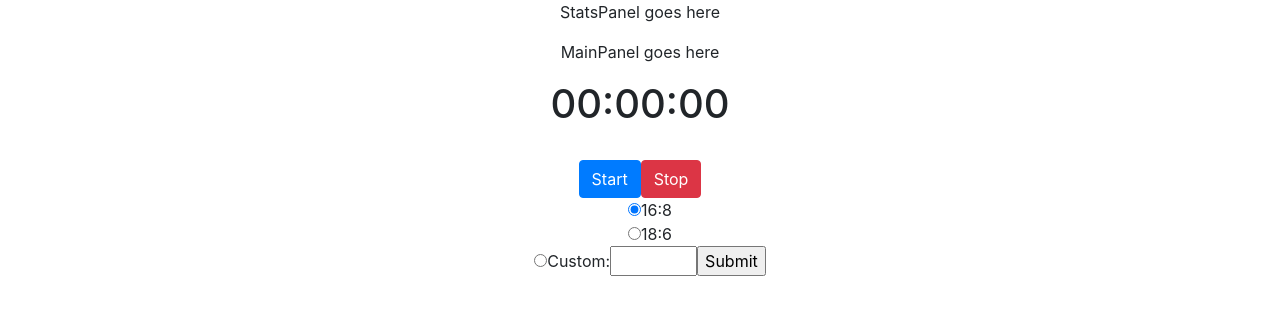
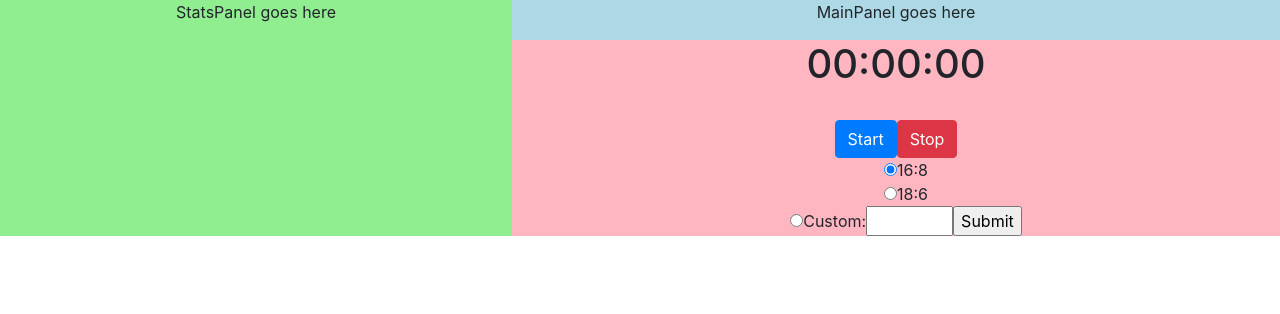
Before and after one commit to wan-li-va/STARV, a React (Create React App) app: page / in a window 1280 px wide. Shown: the top 314 px of the page. Built offline with nearby package versions, Linux system fonts and the light colour scheme.

Commit message:
Basic spacing + background colors

```diff
--- a/src/App.css
+++ b/src/App.css
@@ -1,38 +1,19 @@
 .App {
   text-align: center;
+  display: flex;
+  width: 100%;
 }
 
-.App-logo {
-  height: 40vmin;
-  pointer-events: none;
+.MainPanel {
+  background-color: lightblue;
+  width: 60%;
 }
 
-@media (prefers-reduced-motion: no-preference) {
-  .App-logo {
-    animation: App-logo-spin infinite 20s linear;
-  }
+.StatsPanel {
+  background-color: lightgreen;
+  width: 40%;
 }
 
-.App-header {
-  background-color: #282c34;
-  min-height: 100vh;
-  display: flex;
-  flex-direction: column;
-  align-items: center;
-  justify-content: center;
-  font-size: calc(10px + 2vmin);
-  color: white;
+.Timer {
+  background-color: lightpink;
 }
-
-.App-link {
-  color: #61dafb;
-}
-
-@keyframes App-logo-spin {
-  from {
-    transform: rotate(0deg);
-  }
-  to {
-    transform: rotate(360deg);
-  }
-}
--- a/src/MainPanel.js
+++ b/src/MainPanel.js
@@ -3,7 +3,7 @@ import Timer from './Timer';
 
 export default class MainPanel extends Component {
     render() {
-        return <div>
+        return <div className="MainPanel">
             <p>MainPanel goes here</p>
             <Timer saveFast={this.props.saveFast} />
         </div>
--- a/src/StatsPanel.js
+++ b/src/StatsPanel.js
@@ -2,7 +2,7 @@ import React, { Component } from "react";
 
 class StatsPanel extends Component {
     render() {
-        return <div>
+        return <div className="StatsPanel">
             <p>StatsPanel goes here</p>
         </div>
     }
--- a/src/Timer.js
+++ b/src/Timer.js
@@ -69,7 +69,7 @@ export default class Timer extends Component {
 
     render() {
         return (
-            <div>
+            <div className="Timer">
                 <h1>
                     {this.state.isRunning ? this.formatTime(this.state.displayTime) : "00:00:00"}
                 </h1>
```
